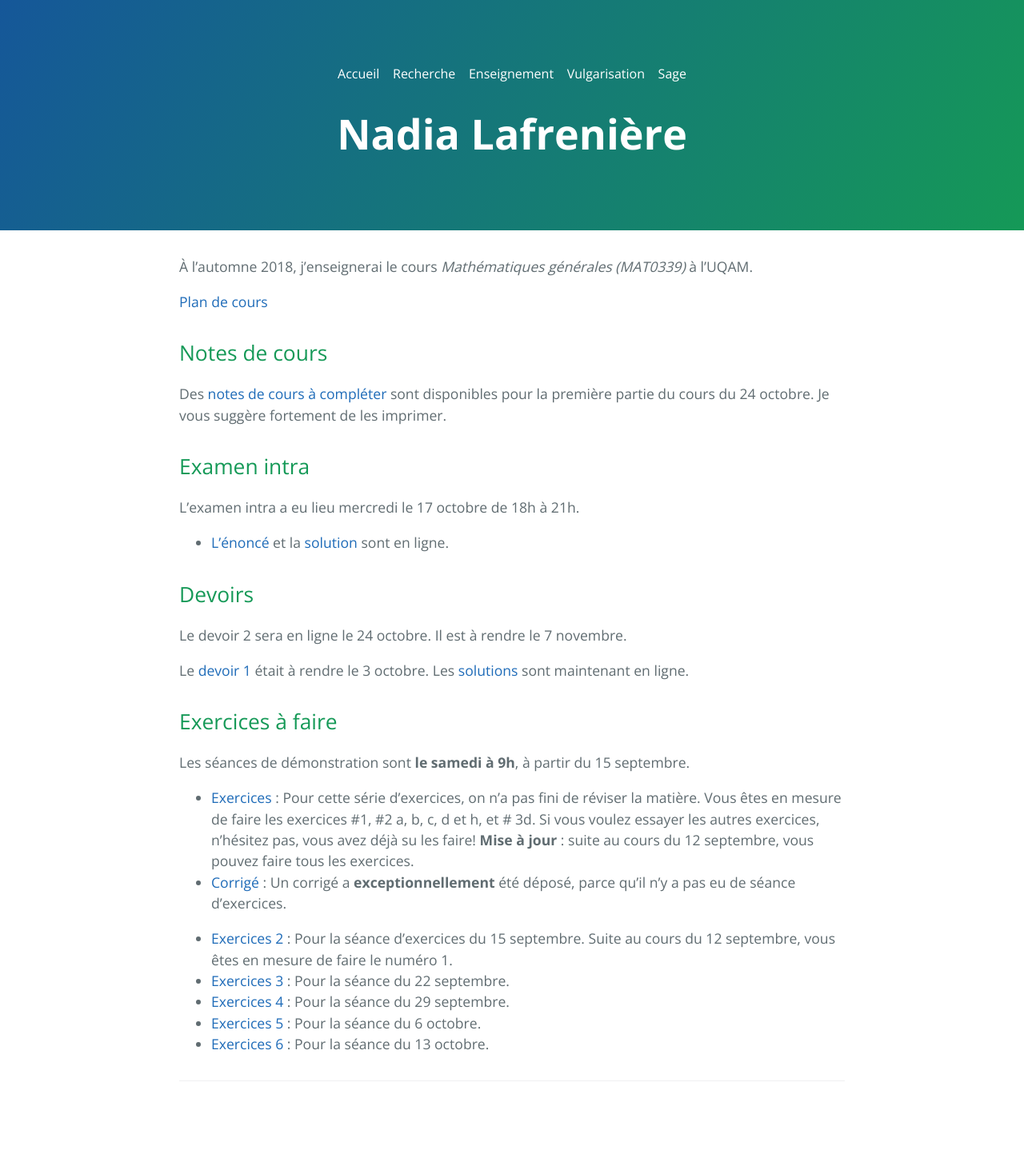
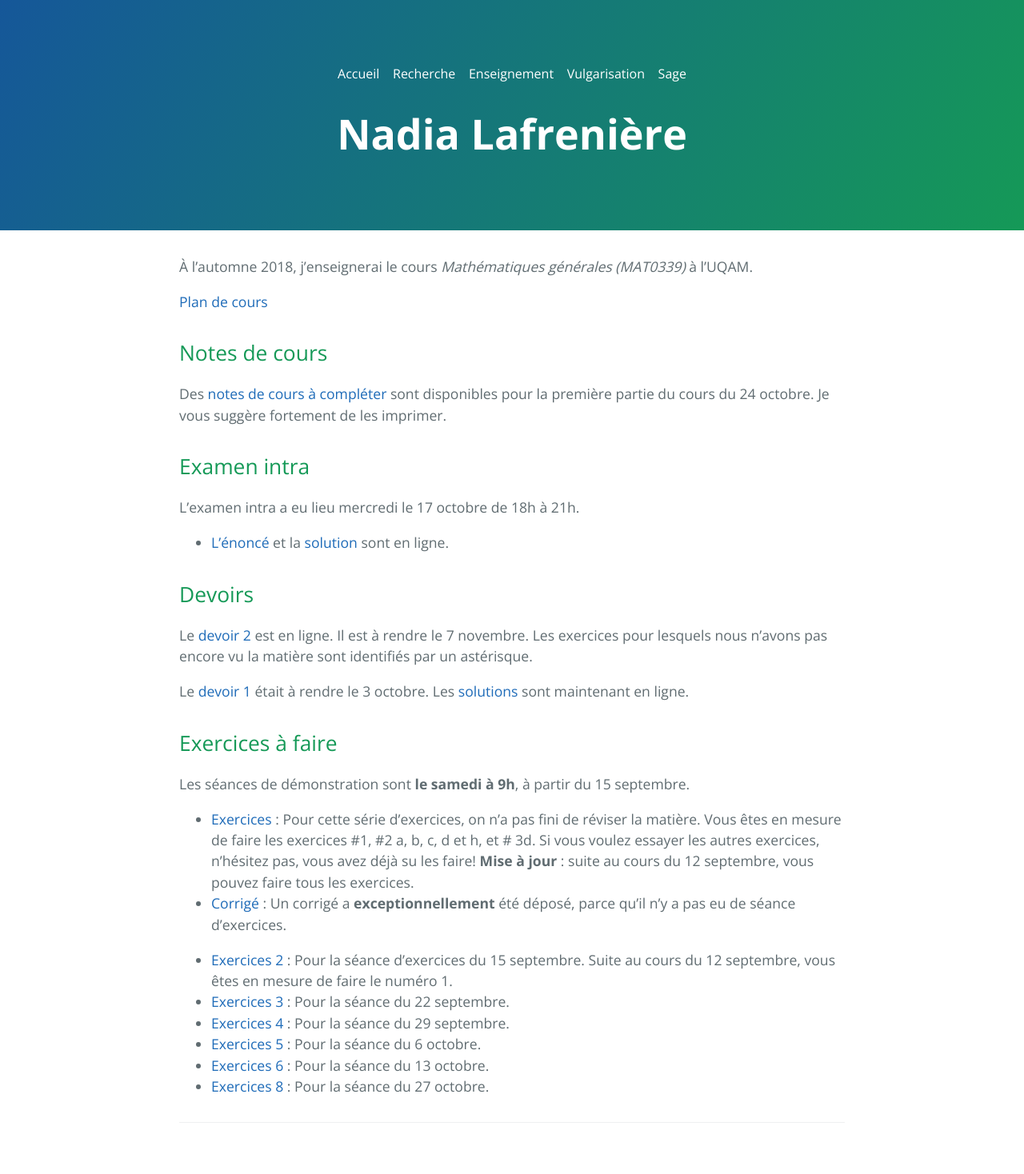
Before and after one commit to nadialafreniere/nadialafreniere.github.io, a Jekyll site: the page built from enseignement.md, in a window 1280 px wide. Shown: the whole page at 80% size. Built offline with Jekyll 4.4.1, drawn with Linux system fonts in a browser that asks for light colours; our own code applies the rules of GitHub Pages for plain Markdown files; before the commit the page ends 1416 px from its top, so only the background shows below that.

Commit message:
fichier d'index enseignement

```diff
--- a/enseignement.md
+++ b/enseignement.md
@@ -13,7 +13,7 @@ L'examen intra a eu lieu mercredi le 17 octobre de 18h à 21h.
 
 ## Devoirs
 
-Le devoir 2 sera en ligne le 24 octobre. Il est à rendre le 7 novembre.
+Le [devoir 2](Devoir2.pdf) est en ligne. Il est à rendre le 7 novembre. Les exercices pour lesquels nous n'avons pas encore vu la matière sont identifiés par un astérisque.
 
 Le [devoir 1](Devoir1.pdf) était à rendre le 3 octobre. Les [solutions](Devoir1-solutions.pdf) sont maintenant en ligne.
 
@@ -28,3 +28,4 @@ Les séances de démonstration sont  **le samedi à 9h**, à partir du 15 septem
 * [Exercices 4](Exercices4.pdf) : Pour la séance du 29 septembre.
 * [Exercices 5](Exercices5.pdf) : Pour la séance du 6 octobre.
 * [Exercices 6](Exercices6.pdf) : Pour la séance du 13 octobre.
+* [Exercices 8](Exercices8.pdf) : Pour la séance du 27 octobre.
```
